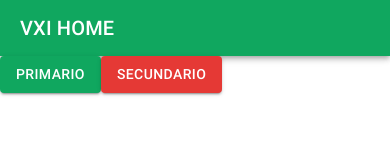
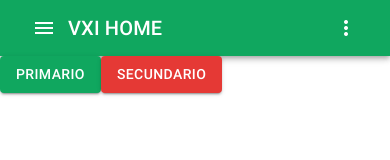
Before and after one commit to richi2050/inmobiliaria-app, a React (Create React App) app: page / in a window 390 px wide. Shown: the top 160 px of the page. Built offline with nearby package versions, Linux system fonts and the light colour scheme.

Commit message:
se agregaronb la Route segunda parte

```diff
--- a/public/index.html
+++ b/public/index.html
@@ -11,6 +11,7 @@
     />
     <link rel="apple-touch-icon" href="%PUBLIC_URL%/logo192.png" />
     <link rel="stylesheet" type="text/css" href="css.css"/>
+    <link rel="stylesheet" href="https://fonts.googleapis.com/icon?family=Material+Icons">
     <!--
       manifest.json provides metadata used when your web app is installed on a
       user's mobile device or desktop. See https://developers.google.com/web/fundamentals/web-app-manifest/
--- a/src/componentes/layout/bar/BarSession.js
+++ b/src/componentes/layout/bar/BarSession.js
@@ -1,5 +1,5 @@
 import React, {Component} from 'react'
-import {Toolbar, Typography, withStyles, Button} from '@material-ui/core'
+import {Toolbar, Typography, withStyles, Button, IconButton} from '@material-ui/core'
 
 const styles = theme =>({
   sectionDesktop:{
@@ -7,6 +7,15 @@ const styles = theme =>({
     [theme.breakpoints.up("md")] :{
       display:"flex"
     }
+  },
+  sectionMobile: {
+    display:"flex",
+    [theme.breakpoints.up("md")] :{
+      display:"none"
+    }
+  },
+  grow: {
+    flexGrow:1
   }
 });
 
@@ -16,12 +25,22 @@ const styles = theme =>({
         return (
             <div>
                 <Toolbar>
+                  <IconButton color='inherit'>
+                    <i className='material-icons'>menu</i>
+                  </IconButton>
                     <Typography variant='h6'>
                         VXI HOME
                     </Typography>
+                    <div className={classes.grow}></div>
                     <div className={classes.sectionDesktop}>
                       <Button>Login</Button>
                     </div>
+                    <div className={classes.sectionMobile}>
+                        <IconButton color='inherit'>
+                          <i className='material-icons'>more_vert</i>
+                        </IconButton>
+                    </div>
+
                 </Toolbar>
             </div>
         )
```
